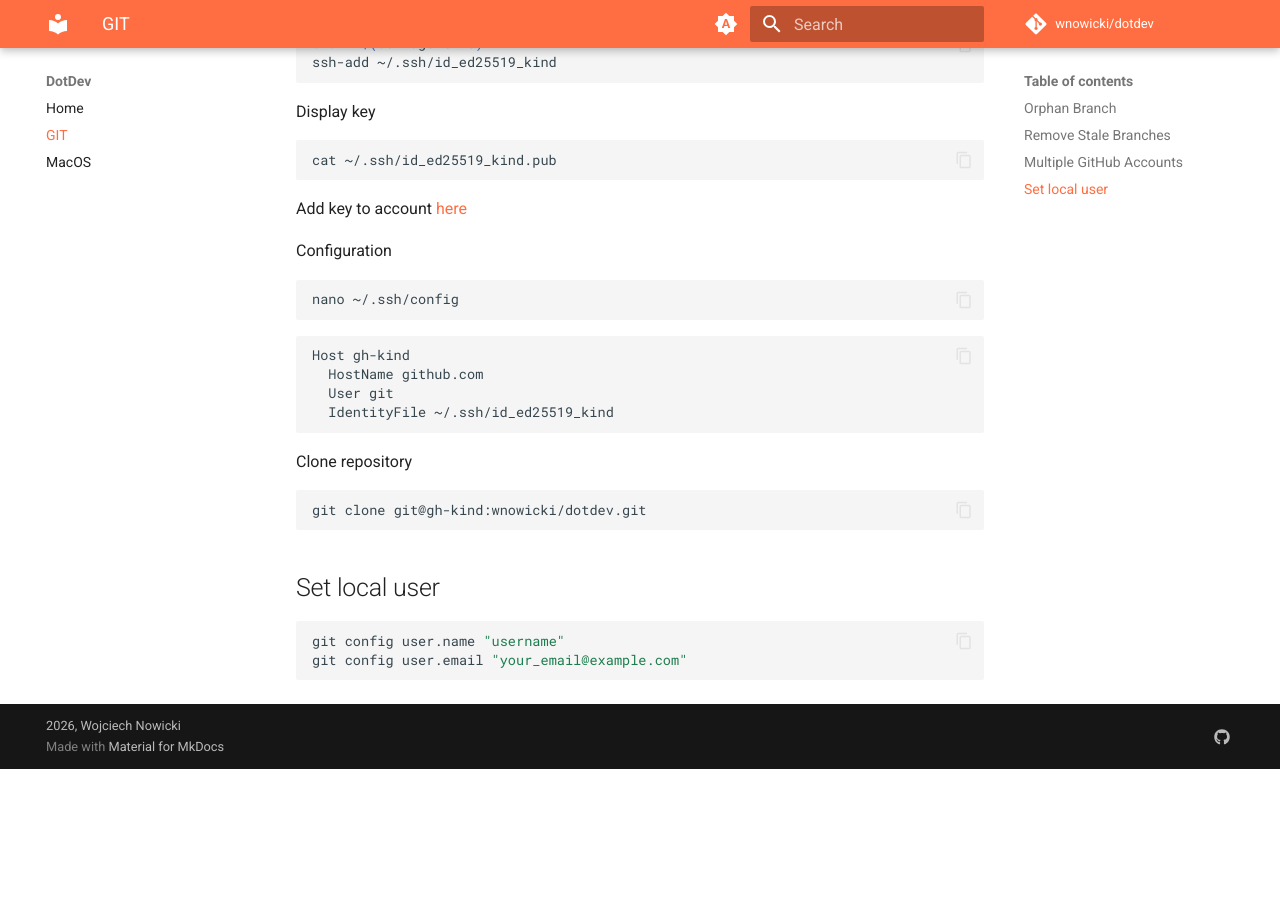
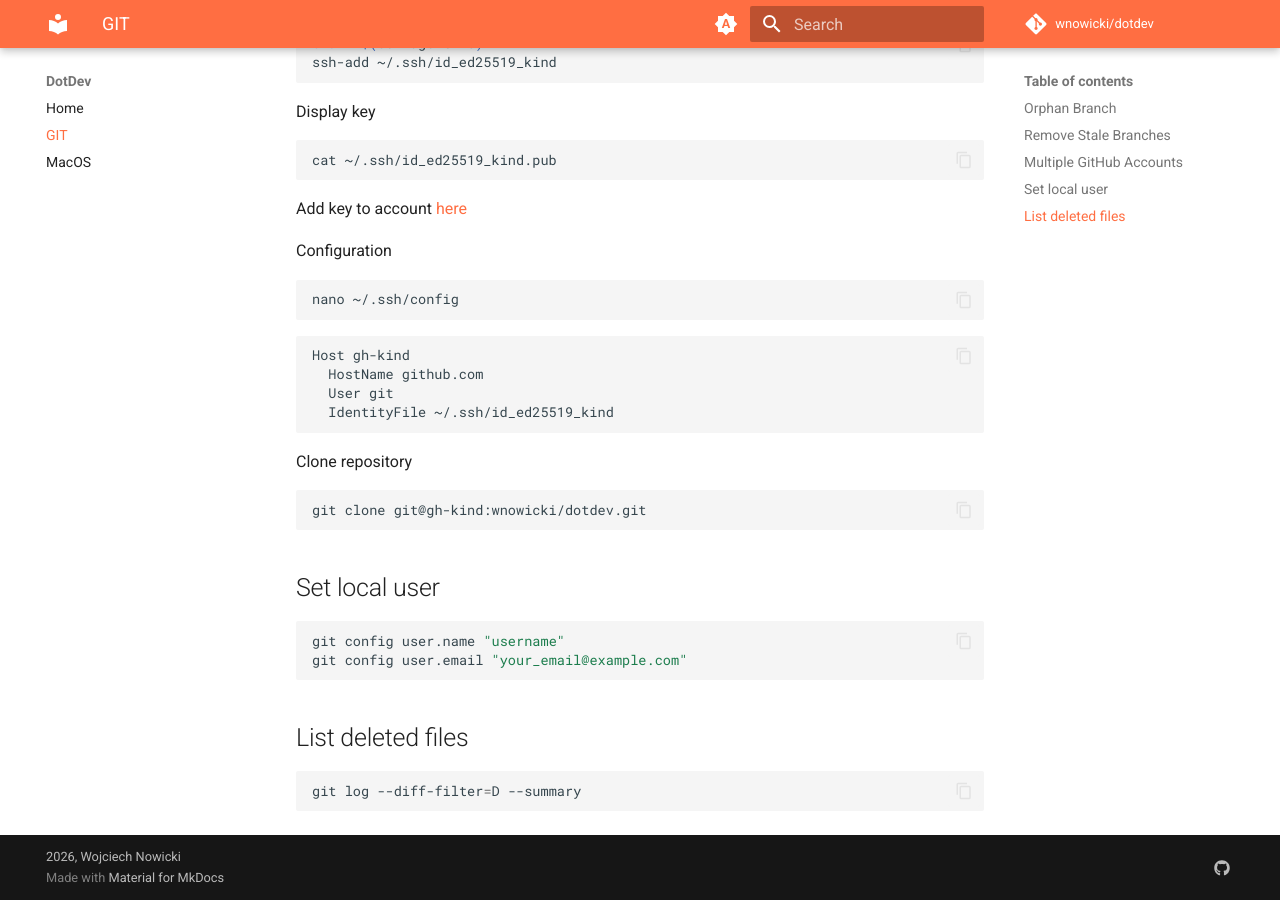
Before and after one commit to wnowicki/dotdev, an MkDocs documentation site: the page built from docs/git.md, in a window 1280 px wide and 900 px high, scrolled down 755 px. Built offline with MkDocs 1.6.1 and Material for MkDocs 9.7.7, drawn with Linux system fonts in a browser that asks for light colours; comment, search, counter and statistics services are not loaded; before the commit the page ends 1524 px from its top, so only the background shows below that.

Commit message:
Update git.md

````diff
--- a/docs/git.md
+++ b/docs/git.md
@@ -66,3 +66,9 @@ git clone git@gh-kind:wnowicki/dotdev.git
 git config user.name "username"
 git config user.email "your_email@example.com"
 ```
+
+## List deleted files
+
+```shell
+git log --diff-filter=D --summary
+```
````
